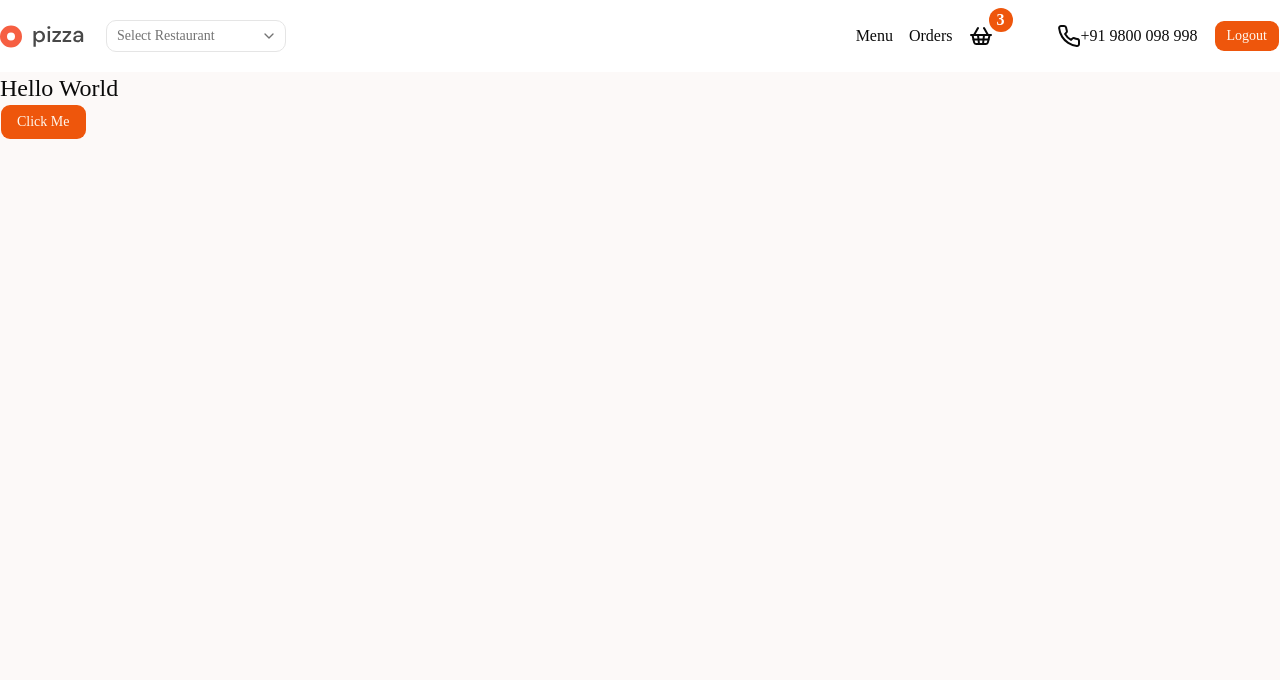
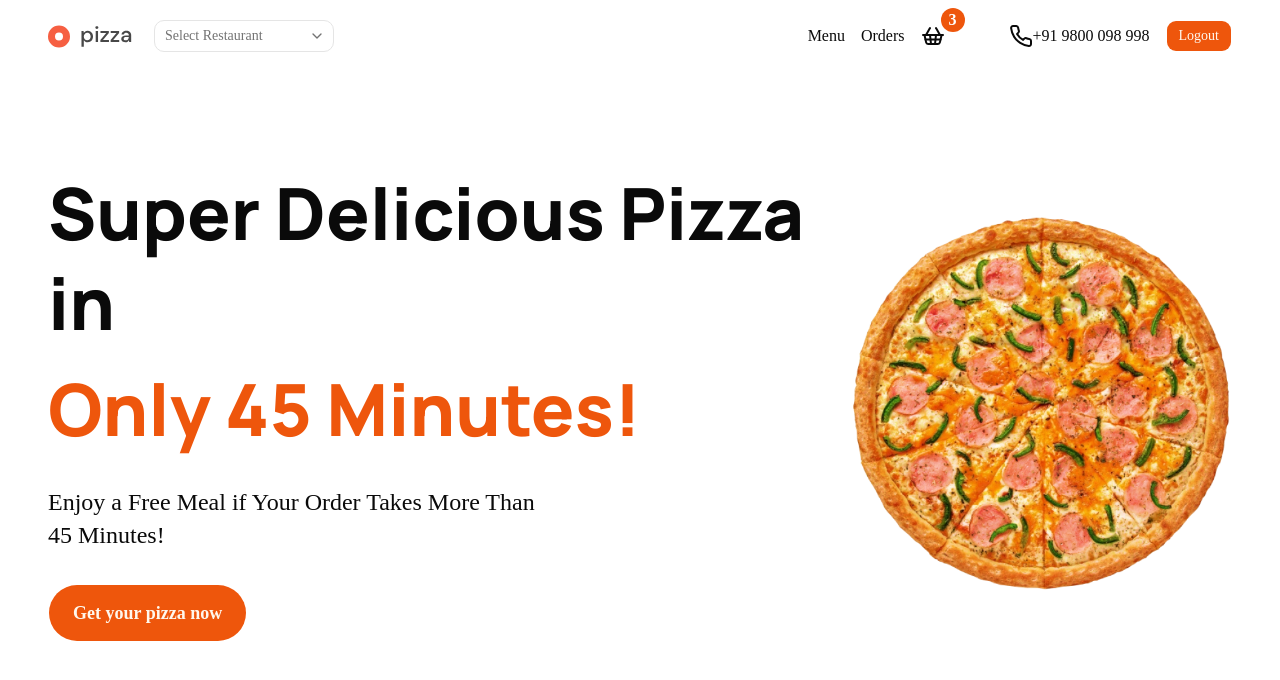
Before and after one commit to saudjavaid2003/woap-ui, a Next.js app: page / in a window 1280 px wide. Shown: the top 680 px of the page. Built offline with nearby package versions, Linux system fonts and the light colour scheme.

Commit message:
hero section

```diff
--- a/src/app/(home)/page.tsx
+++ b/src/app/(home)/page.tsx
@@ -1,17 +1,38 @@
-import React from 'react'
-import { Button } from "../../components/ui/button"
-import Header from '../../components/custom/Header'
+import Image from 'next/image';
+import { Button } from '../../components/ui/button';
 
-const page = () => {
-  return (
-    <div>
+export default function Home() {
+    return (
+        <>
+            <section className="bg-white">
+                <div className="container mx-auto px-6 lg:px-12 flex items-center justify-between py-24">
+                    <div>
+                        <h1 className="text-7xl font-black font-sans leading-tight">
+                            Super Delicious Pizza in <br />
+                            <span className="text-primary block mt-4">
+                                Only 45 Minutes!
+                            </span>
+                        </h1>
 
-      <h1 className="font-manrope text-2xl">
-        Hello World
-      </h1>
-      <Button>Click Me</Button>
-    </div>
-  )
+                        <p className="text-2xl mt-8 max-w-lg leading-snug">
+                            Enjoy a Free Meal if Your Order Takes More Than 45 Minutes!
+                        </p>
+
+                        <Button className="mt-8 text-lg rounded-full py-7 px-6 font-bold">
+                            Get your pizza now
+                        </Button>
+                    </div>
+
+                    <div>
+                        <Image
+                            alt="pizza-main"
+                            src={'/pizza-main.png'}
+                            width={400}
+                            height={400}
+                        />
+                    </div>
+                </div>
+            </section>
+        </>
+    );
 }
-
-export default page
--- a/src/components/custom/Header.tsx
+++ b/src/components/custom/Header.tsx
@@ -7,9 +7,9 @@ import { Button } from '../ui/button';
 const Header = () => {
     return (
         <header className="bg-white">
-            <nav className="container py-5 flex items-center justify-between">
+            <nav className="container mx-auto px-6 lg:px-12 py-5 flex items-center justify-between">
                 <div className="flex items-center space-x-4">
-                    <svg
+                     <svg
                         data-testid="logo"
                         width="90"
                         height="27"
@@ -33,6 +33,7 @@ const Header = () => {
                         </SelectContent>
                     </Select>
                 </div>
+
                 <div className="flex items-center gap-x-4">
                     <ul className="flex items-center font-medium space-x-4">
                         <li>
@@ -46,6 +47,7 @@ const Header = () => {
                             </Link>
                         </li>
                     </ul>
+
                     <div className="relative">
                         <Link href="/cart">
                             <ShoppingBasket className="hover:text-primary" />
@@ -54,10 +56,12 @@ const Header = () => {
                             3
                         </span>
                     </div>
+
                     <div className="flex items-center ml-12">
                         <Phone />
                         <span>+91 9800 098 998</span>
                     </div>
+
                     <Button size={'sm'}>Logout</Button>
                 </div>
             </nav>
```
